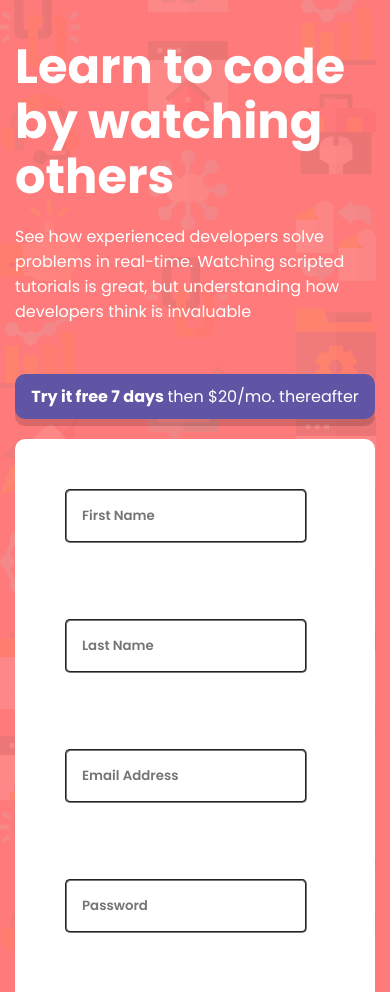
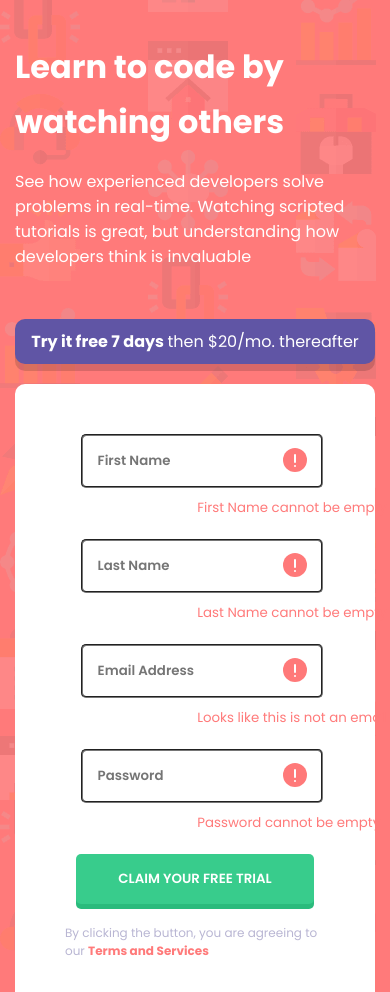
Before and after one commit to GabigoldoSenai/Login-validation, a plain HTML site: page index.html in a window 390 px wide. Shown: the top 992 px of the page. Drawn offline with Linux system fonts and the light colour scheme.

Commit message:
design fixed

```diff
--- a/assets/css/main.css
+++ b/assets/css/main.css
@@ -82,6 +82,7 @@ input, #btn-submit{
     padding: 15px;
     box-sizing: content-box;
     font-weight: 600;
+    outline: none;
 }
 
 #btn-submit{
@@ -95,6 +96,10 @@ input, #btn-submit{
 
 #btn-submit:hover{
     opacity: 70%;
+}
+
+input{
+    margin-left: 6%;
 }
 
 .pricing-box{
@@ -127,11 +132,20 @@ input, #btn-submit{
     box-shadow: 0px 7px 0px 0px rgba(0,0,0,0.15);
 }
 
-.error{
-    visibility: hidden;
+.error-icon{
+	position: relative;
+	bottom: 40px;
+    left: 84%;
 }
 
-.error> .invalid{
+.error-text{
+    visibility: hidden;
+    position: relative;
+    left: 40%;
+    color: var(--Red)
+}
+
+.invalid{
     visibility: visible;
 }
 
@@ -141,6 +155,14 @@ input, #btn-submit{
     body{
         height: auto;
     }
+
+    h1{
+        font-size: 2rem;
+    }
+
+    p{
+        font-size: 1rem;
+    }
     .content{
         flex-direction: column;
     }
--- a/assets/js/app.js
+++ b/assets/js/app.js
@@ -1,3 +1,4 @@
+const form = document.getElementById('form-box')
 const firstNameInput = document.getElementById('first-name')
 const lastNameInput = document.getElementById('last-name')
 const emailInput = document.getElementById('email')
@@ -5,27 +6,4 @@ const passwordInput = document.getElementById('password')
 const btnSubmit = document.getElementById('btn-submit')
 const inputField = document.querySelector('.input-field')
 
-//desisti disso aqui
-
-btnSubmit.addEventListener('click', () =>{
-    checkName()
-    checkEmail()
-    checkPassword()
-})
-
-function checkName(){
-    if(firstNameInput.value.trim() = ''){
-        alert("a")
-        firstNameInput.classList.add('invalid')
-    }else{
-        firstNameInput.classList.remove('invalid')
-    }
-}
-
-function checkEmail(){
-    alert("b")
-}
-
-function checkPassword(){
-    alert("C")
-}
+btnSubmit
--- a/index.html
+++ b/index.html
@@ -18,38 +18,30 @@
             <div class="pricing-box">
                 <p><span class="bold-text">Try it free 7 days </span>then $20/mo. thereafter</p>
             </div>
-            <form class="form-box" action="">
+            <form class="form-box" id="form-box" action="">
 
                 <div class="input-field">
-                    <input type="text" id="first-name "placeholder="First Name">
-                    <span class="error invalid">
-                        <img src="./assets/images/icon-error.svg" alt="">
-                        <p class="error-text">First Name cannot be empty</p>
-                    </span>
+                    <input type="text" id="first-name" placeholder="First Name">
+                        <img class="error-icon invalid" src="./assets/images/icon-error.svg" alt="">
+                        <small class="error-text invalid">First Name cannot be empty</small>
                 </div>
 
                 <div class="input-field">
                     <input type="text" id="last-name" placeholder="Last Name">
-                    <span class="error invalid">
-                        <img src="./assets/images/icon-error.svg" alt="">
-                        <p class="error-text">Last Name cannot be empty</p>
-                    </span>
+                        <img class="error-icon invalid" src="./assets/images/icon-error.svg" alt="">
+                        <small class="error-text invalid">Last Name cannot be empty</small>
                 </div>
 
                 <div class="input-field">
                     <input type="email" id="email" placeholder="Email Address">
-                    <span class="error invalid">
-                        <img src="./assets/images/icon-error.svg" alt="">
-                        <p class="error-text">Looks like this is not an email</p>
-                    </span>
+                        <img class="error-icon invalid" src="./assets/images/icon-error.svg" alt="">
+                    <small class="error-text invalid">Looks like this is not an email</small>
                 </div>
 
                 <div class="input-field">
                     <input type="password" id="password" placeholder="Password">
-                    <span class="error invalid">
-                        <img src="./assets/images/icon-error.svg" alt="">
-                        <p class="error-text">Password cannot be empty</p>
-                    </span>
+                        <img class="error-icon invalid" src="./assets/images/icon-error.svg" alt="">
+                        <small class="error-text invalid">Password cannot be empty</small>
                 </div>
 
 
```
